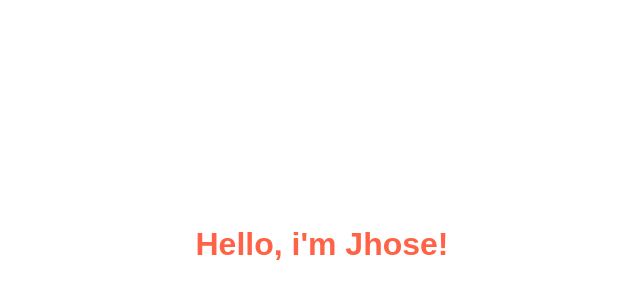
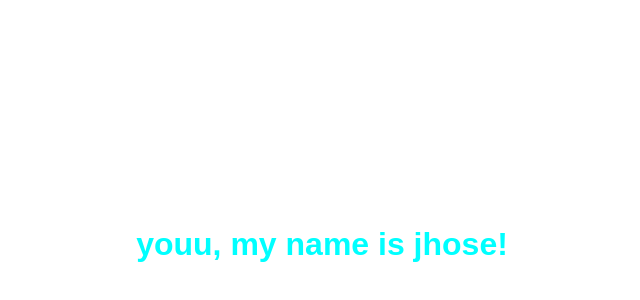
Before and after one commit to jhosmar26/personal-page, a plain HTML site: page index.html in a window 1280 px wide. Shown: the part 156-456 px from the top of the page, without its empty margins (318-958 px from the left). Drawn offline with Linux system fonts and the light colour scheme.

Commit message:
update welcome message

```diff
--- a/index.html
+++ b/index.html
@@ -7,7 +7,7 @@
     <title>Document</title>
 </head>
 <body>
-    <h1>Hello, i'm Jhose!</h1>
+    <h1>youu, my name is jhose!</h1>
 
 </body>
 </html>
--- a/static/main.css
+++ b/static/main.css
@@ -1,5 +1,5 @@
 h1{
-    color: tomato;
+    color: cyan;
 
 }
 body{
```
